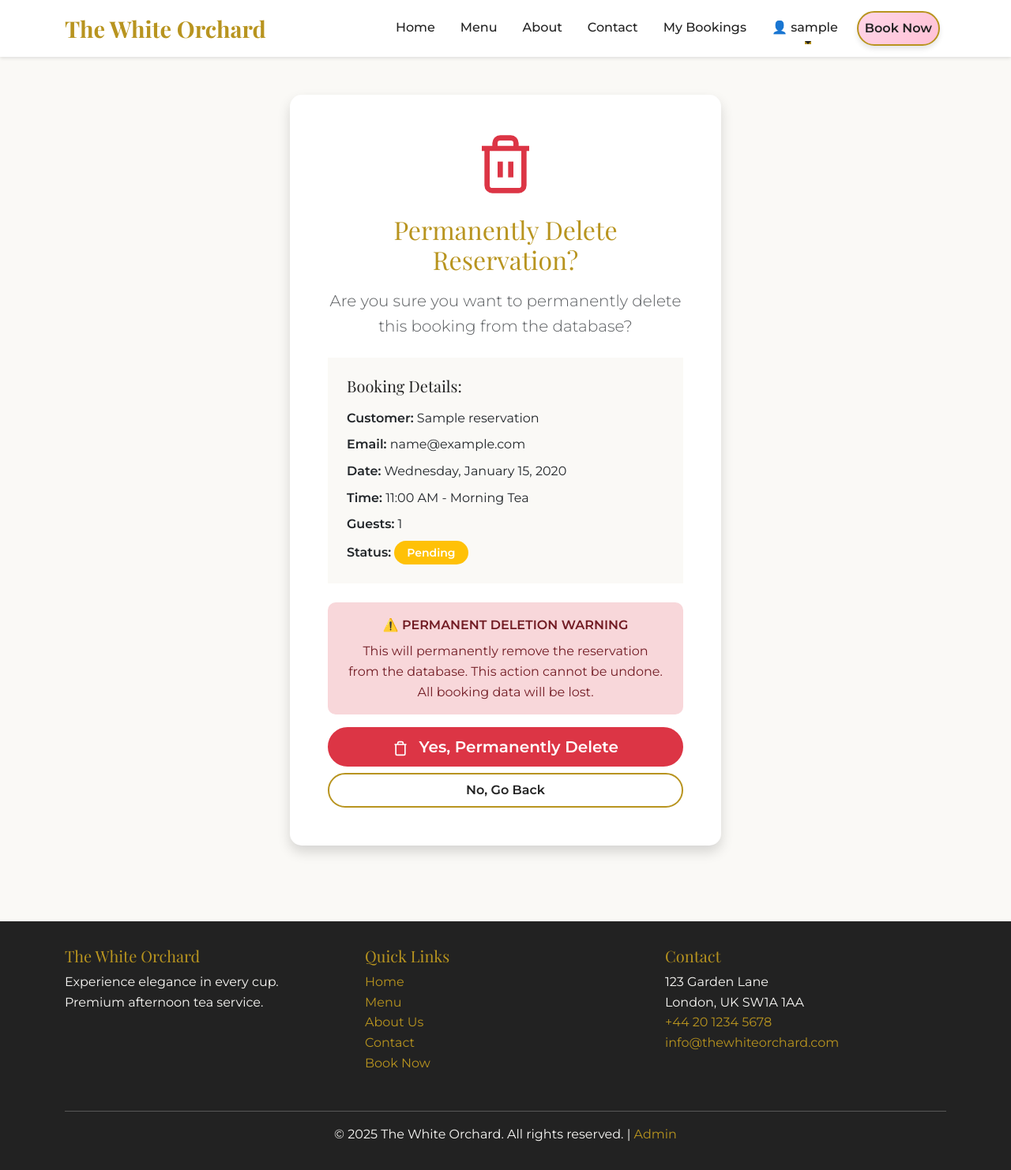
After one commit to sooiee/the-white-orchard, a Django app: page /reservations/delete/1/ in a window 1280 px wide. The commit adds this page. Shown: the whole page at 79% size. Run offline with Django 4.2, Linux system fonts and the light colour scheme; a user stored in the database is signed in; tables that the repository leaves empty hold one stand-in row (values such as "Sample post").

Commit message:
Add delete functionality to views.py

```diff
--- a/reservations/urls.py
+++ b/reservations/urls.py
@@ -7,5 +7,14 @@ urlpatterns = [
     path('list/', views.reservation_list, name='reservation_list'),
     path('my-bookings/', views.my_bookings, name='my_bookings'),
     path('edit/<int:pk>/', views.edit_reservation, name='edit_reservation'),
-    path('cancel/<int:pk>/', views.cancel_reservation, name='cancel_reservation'),
+    path(
+        'cancel/<int:pk>/',
+        views.cancel_reservation,
+        name='cancel_reservation'
+    ),
+    path(
+        'delete/<int:pk>/',
+        views.delete_reservation,
+        name='delete_reservation'
+    ),
 ]
--- a/reservations/views.py
+++ b/reservations/views.py
@@ -1,6 +1,7 @@
 from django.shortcuts import render, redirect, get_object_or_404
 from django.contrib.auth.decorators import login_required
 from django.contrib import messages
+from django.db.models import Q
 from .models import Reservation
 from .forms import ReservationForm
 
@@ -12,16 +13,24 @@ def create_reservation(request):
         form = ReservationForm(request.POST)
 
         if form.is_valid():
-            reservation = form.save()
+            reservation = form.save(commit=False)
+            # Link to user account if authenticated
+            if request.user.is_authenticated:
+                reservation.user = request.user
+            reservation.save()
             messages.success(
                 request,
-                f'Reservation confirmed for {reservation.customer_name} on {reservation.date}!'
+                f'Reservation confirmed for {reservation.customer_name} on '
+                f'{reservation.date}!'
             )
             return redirect('reservation_detail', pk=reservation.pk)
         else:
             messages.error(request, 'Please correct the errors below.')
     else:
         form = ReservationForm()
+        # Pre-fill email for authenticated users
+        if request.user.is_authenticated:
+            form.initial['customer_email'] = request.user.email
 
     return render(request, 'reservations/create.html', {'form': form})
 
@@ -42,9 +51,9 @@ def reservation_list(request):
 def my_bookings(request):
     """Display user's bookings"""
     if request.user.is_authenticated:
-        # Get bookings by email (for users who booked before registering)
+        # Get bookings linked to user account OR email (backward compatibility)
         reservations = Reservation.objects.filter(
-            customer_email=request.user.email
+            Q(user=request.user) | Q(customer_email=request.user.email)
         ).select_related('time_slot').order_by('-date')
     else:
         reservations = []
@@ -60,21 +69,37 @@ def edit_reservation(request, pk):
     """Edit a reservation"""
     reservation = get_object_or_404(Reservation, pk=pk)
 
-    # Check if user owns this reservation
-    if reservation.customer_email != request.user.email and not request.user.is_staff:
-        messages.error(request, 'You do not have permission to edit this reservation.')
+    # Check if user owns this reservation (by user or email)
+    owns_reservation = (
+        reservation.user == request.user or
+        reservation.customer_email == request.user.email or
+        request.user.is_staff
+    )
+
+    if not owns_reservation:
+        messages.error(
+            request,
+            'You do not have permission to edit this reservation.'
+        )
         return redirect('my_bookings')
 
     # Check if reservation can be modified
     if not reservation.can_be_modified():
-        messages.error(request, 'This reservation cannot be modified (past date or cancelled).')
+        messages.error(
+            request,
+            'This reservation cannot be modified '
+            '(past date or cancelled).'
+        )
         return redirect('my_bookings')
 
     if request.method == 'POST':
         form = ReservationForm(request.POST, instance=reservation)
         if form.is_valid():
             form.save()
-            messages.success(request, 'Your reservation has been updated successfully!')
+            messages.success(
+                request,
+                'Your reservation has been updated successfully!'
+            )
             return redirect('my_bookings')
     else:
         form = ReservationForm(instance=reservation)
@@ -92,14 +117,27 @@ def cancel_reservation(request, pk):
     """Cancel a reservation"""
     reservation = get_object_or_404(Reservation, pk=pk)
 
-    # Check if user owns this reservation
-    if reservation.customer_email != request.user.email and not request.user.is_staff:
-        messages.error(request, 'You do not have permission to cancel this reservation.')
+    # Check if user owns this reservation (by user or email)
+    owns_reservation = (
+        reservation.user == request.user or
+        reservation.customer_email == request.user.email or
+        request.user.is_staff
+    )
+
+    if not owns_reservation:
+        messages.error(
+            request,
+            'You do not have permission to cancel this reservation.'
+        )
         return redirect('my_bookings')
 
     # Check if reservation can be cancelled
     if not reservation.can_be_cancelled():
-        messages.error(request, 'This reservation cannot be cancelled (past date or already cancelled).')
+        messages.error(
+            request,
+            'This reservation cannot be cancelled '
+            '(past date or already cancelled).'
+        )
         return redirect('my_bookings')
 
     if request.method == 'POST':
@@ -112,3 +150,36 @@ def cancel_reservation(request, pk):
         'reservation': reservation,
     }
     return render(request, 'reservations/cancel_confirm.html', context)
+
+@login_required
+def delete_reservation(request, pk):
+    """Permanently delete a reservation from database"""
+    reservation = get_object_or_404(Reservation, pk=pk)
+
+    # Check if user owns this reservation (by user or email)
+    owns_reservation = (
+        reservation.user == request.user or
+        reservation.customer_email == request.user.email or
+        request.user.is_staff
+    )
+
+    if not owns_reservation:
+        messages.error(
+            request,
+            'You do not have permission to delete this reservation.'
+        )
+        return redirect('my_bookings')
+
+    # Allow deletion of any status (past, future, cancelled)
+    if request.method == 'POST':
+        reservation.delete()  # Hard delete from database
+        messages.success(
+            request,
+            'Your reservation has been permanently deleted.'
+        )
+        return redirect('my_bookings')
+
+    context = {
+        'reservation': reservation,
+    }
+    return render(request, 'reservations/delete_confirm.html', context)
--- /dev/null
+++ b/templates/reservations/delete_confirm.html
@@ -0,0 +1,66 @@
+{% extends 'base.html' %}
+
+{% block title %}Delete Reservation - The White Orchard{% endblock %}
+
+{% block content %}
+<div class="container py-5">
+    <div class="row justify-content-center">
+        <div class="col-md-6">
+            <div class="card shadow-lg">
+                <div class="card-body p-5 text-center">
+                    <div class="mb-4">
+                        <svg width="80" height="80" viewBox="0 0 24 24" fill="none" stroke="#dc3545" stroke-width="2">
+                            <path d="M3 6h18M19 6v14a2 2 0 01-2 2H7a2 2 0 01-2-2V6m3 0V4a2 2 0 012-2h4a2 2 0 012 2v2"></path>
+                            <line x1="10" y1="11" x2="10" y2="17"></line>
+                            <line x1="14" y1="11" x2="14" y2="17"></line>
+                        </svg>
+                    </div>
+
+                    <h2 class="mb-3 page-title">
+                        Permanently Delete Reservation?
+                    </h2>
+
+                    <p class="lead text-muted mb-4">
+                        Are you sure you want to permanently delete this booking from the database?
+                    </p>
+
+                    <div class="text-start p-4 mb-4 bg-cream">
+                        <h5 class="mb-3">Booking Details:</h5>
+                        <p class="mb-2"><strong>Customer:</strong> {{ reservation.customer_name }}</p>
+                        <p class="mb-2"><strong>Email:</strong> {{ reservation.customer_email }}</p>
+                        <p class="mb-2"><strong>Date:</strong> {{ reservation.date|date:"l, F j, Y" }}</p>
+                        <p class="mb-2"><strong>Time:</strong> {{ reservation.time_slot }}</p>
+                        <p class="mb-2"><strong>Guests:</strong> {{ reservation.number_of_guests }}</p>
+                        <p class="mb-0"><strong>Status:</strong>
+                            <span class="badge
+                                {% if reservation.status == 'confirmed' %}bg-success
+                                {% elif reservation.status == 'pending' %}bg-warning
+                                {% else %}bg-secondary{% endif %}">
+                                {{ reservation.get_status_display }}
+                            </span>
+                        </p>
+                    </div>
+
+                    <div class="alert alert-danger">
+                        <strong>⚠️ PERMANENT DELETION WARNING</strong>
+                        <p class="mb-0 mt-2">This will permanently remove the reservation from the database. This action cannot be undone. All booking data will be lost.</p>
+                    </div>
+
+                    <form method="POST" class="d-grid gap-2">
+                        {% csrf_token %}
+                        <button type="submit" class="btn btn-danger btn-lg">
+                            <svg width="20" height="20" viewBox="0 0 24 24" fill="none" stroke="currentColor" stroke-width="2" style="display: inline-block; vertical-align: middle; margin-right: 8px;">
+                                <path d="M3 6h18M19 6v14a2 2 0 01-2 2H7a2 2 0 01-2-2V6m3 0V4a2 2 0 012-2h4a2 2 0 012 2v2"></path>
+                            </svg>
+                            Yes, Permanently Delete
+                        </button>
+                        <a href="{% url 'my_bookings' %}" class="btn btn-outline-secondary">
+                            No, Go Back
+                        </a>
+                    </form>
+                </div>
+            </div>
+        </div>
+    </div>
+</div>
+{% endblock %}
```
Also changed, not shown: templates/reservations/my_bookings.html (+13 -4 lines), README.md, reservations/migrations/0003_reservation_user.py (added).
